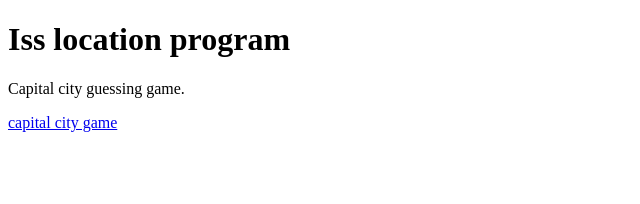
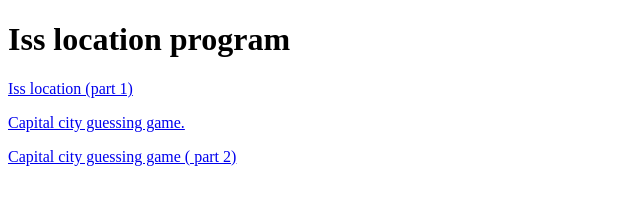
Before and after one commit to oscar-chiqui/Week-7_Web-Client-Server, a plain HTML site: page index.html in a window 1280 px wide. Shown: the whole page, without its empty margins (0-640 px from the left). Drawn offline with Linux system fonts and the light colour scheme.

Commit message:
Update index.html

```diff
--- a/index.html
+++ b/index.html
@@ -7,8 +7,10 @@
 
 <h1>Iss location program </h1>
 
+ <a href="https://mctc-itec.github.io/Week-7_Web-Client-Server/iss_location (part 1)/iss_location.html">Iss location (part 1)
+
 <p>Capital city guessing game.</p>
- <a href="https://mctc-itec.github.io/lab-7-capital-city-quiz-oscar-chiqui/">capital city game</a><br>
+ <a href="https://mctc-itec.github.io/lab-7-capital-city-quiz-oscar-chiqui/">Capital city  guessing game ( part 2) </a><br>
 
 </body>
 </html>
```
